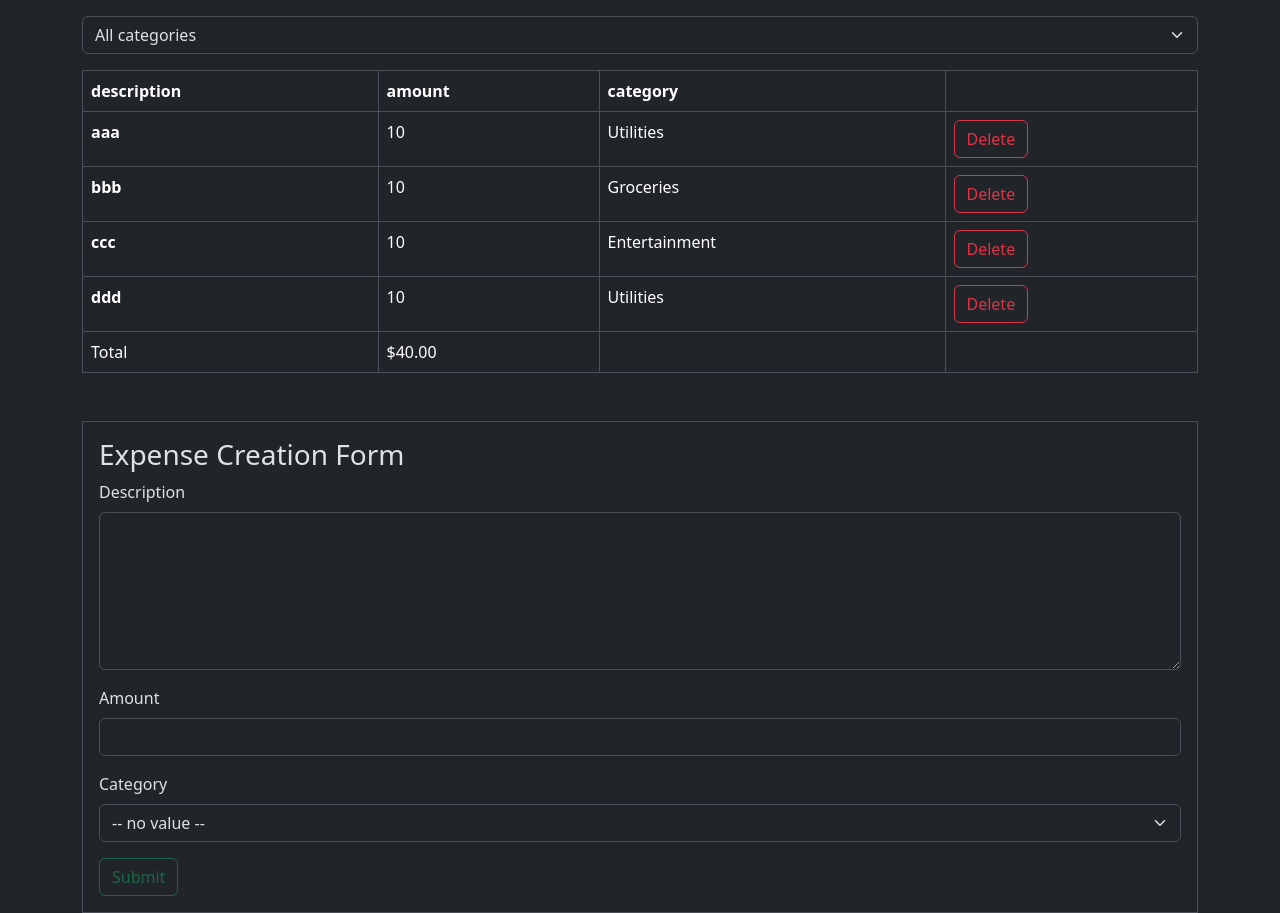
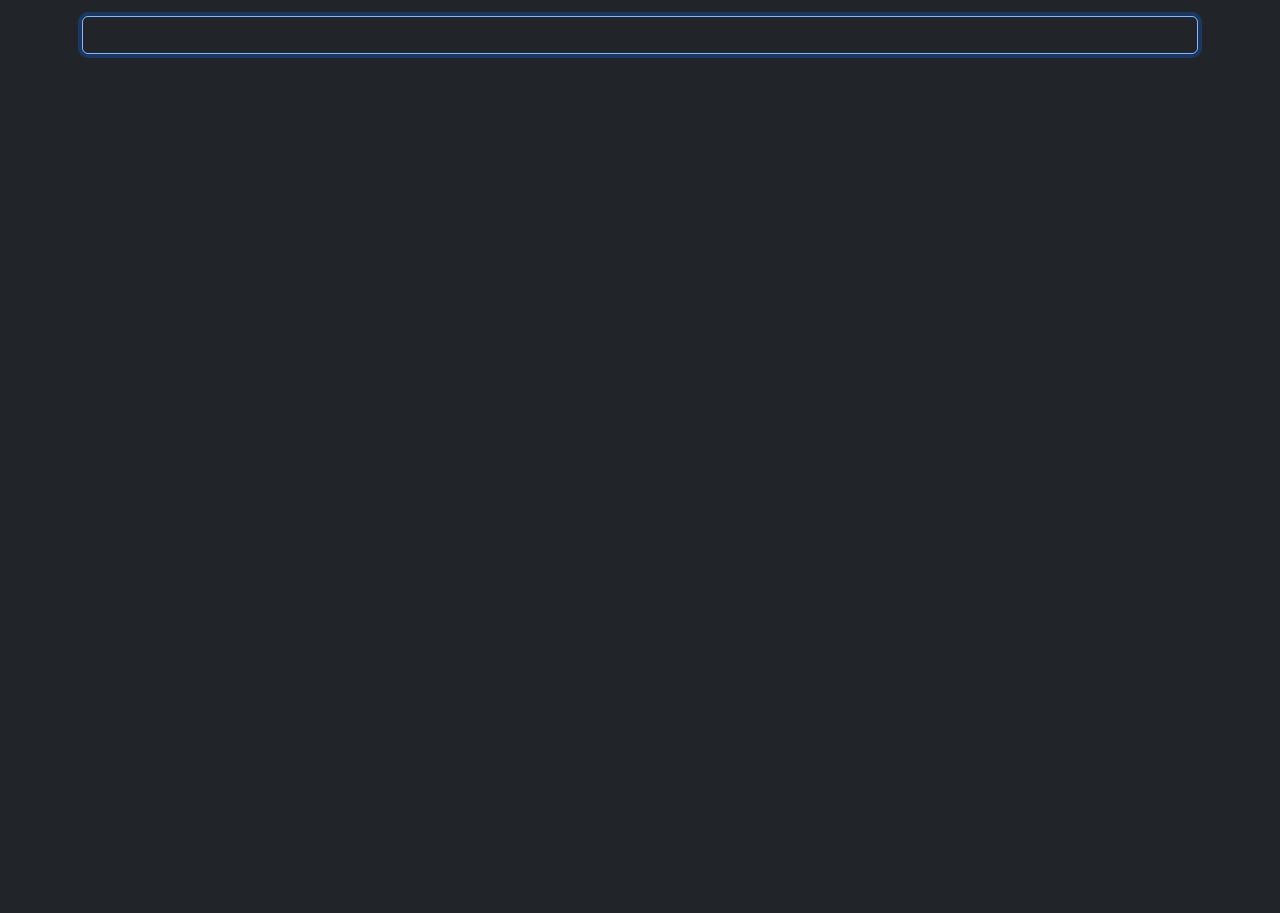
Before and after one commit to zamoosh/react-first, a React (Vite) app: page / in a window 1280 px wide. After the commit the page ends 800 px from the top, so only its background shows below. Built offline with nearby package versions, Linux system fonts and the light colour scheme.

Commit message:
add use ref for side effect

```diff
--- a/src/App.tsx
+++ b/src/App.tsx
@@ -1,44 +1,19 @@
-// import { useState } from "react";
-// import { nanoid } from "nanoid";
-// import { produce } from "immer";
-// import Form from "./componenets/FormComponent/Form";
-// import { produce } from "immer";
-import ExpenseList from "./componenets/expense-tracker/expense-list/ExpenseList.tsx";
-import { useState } from "react";
-import ExpenseFilter from "./componenets/expense-tracker/expense-list/ExpenseFilter.tsx";
-import ExpenseForm from "./componenets/expense-tracker/expense-form/ExpenseForm.tsx";
-import categories from "./vars/vars.ts";
+import { useEffect, useRef } from "react";
 
 function App() {
-  const [selectedFilter, setSelectedFilter] = useState("");
-  const [expenses, setExpenses] = useState([
-    { id: 1, description: "aaa", amount: 10, category: "Utilities" },
-    { id: 2, description: "bbb", amount: 10, category: "Groceries" },
-    { id: 3, description: "ccc", amount: 10, category: "Entertainment" },
-    { id: 4, description: "ddd", amount: 10, category: "Utilities" },
-  ]);
+  const ref = useRef<HTMLInputElement>(null);
 
-  let visibleExpenses = [...expenses];
-  if (selectedFilter.length > 0)
-    visibleExpenses = expenses.filter((e) => e.category === selectedFilter);
+  useEffect(() => {
+    if (ref.current) ref.current.focus();
+  });
+
+  useEffect(() => {
+    document.title = "My app";
+  });
 
   return (
     <div className={"container mt-3"}>
-      <ExpenseFilter
-        onSelectCategory={(category: string) => setSelectedFilter(category)}
-      />
-
-      <ExpenseList
-        expense={visibleExpenses}
-        onDelete={(id: number) =>
-          setExpenses(expenses.filter((e) => e.id !== id))
-        }
-      />
-
-      <ExpenseForm
-        categories={[...categories]}
-        onAdd={expense => setExpenses([...expenses, {...expense, id: expenses.length + 1}])}
-      />
+      <input ref={ref} className="form-control" />
     </div>
   );
 }
```
